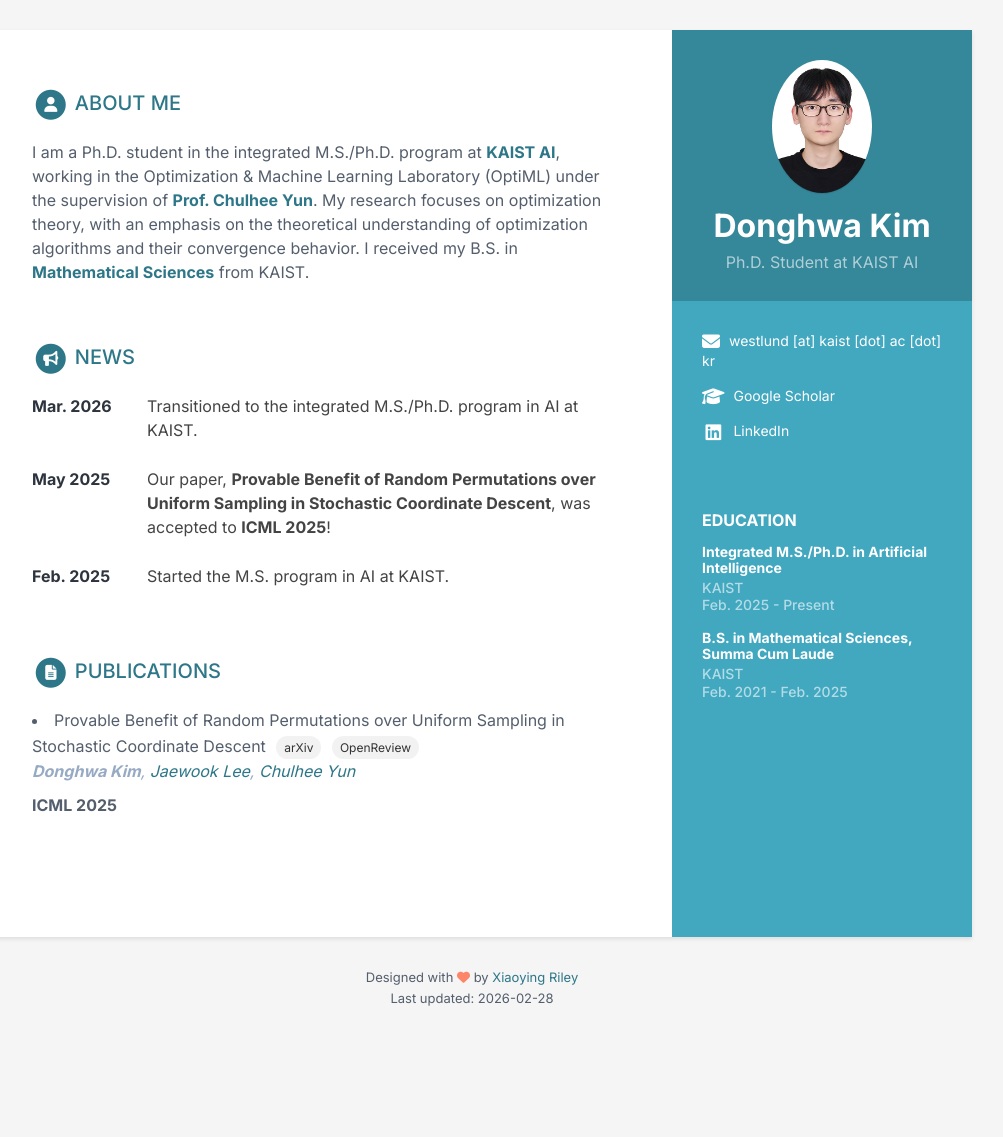
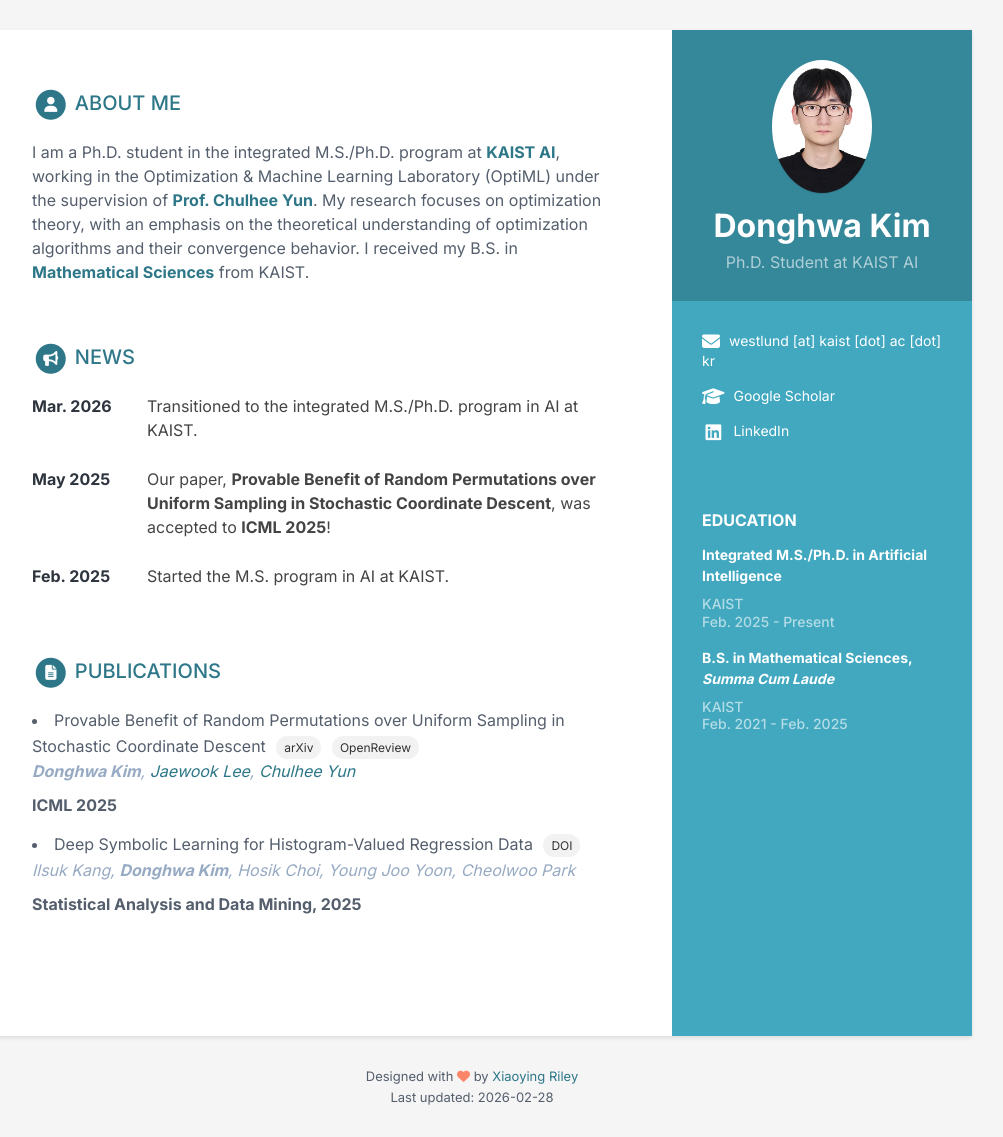
Before and after one commit to donghwakim0/donghwakim0.github.io, a Jekyll site: the page built from index.html, in a window 1280 px wide. Shown: the whole page, without its empty margins (168-1171 px from the left). Built offline with Jekyll 4.4.1, drawn with Linux system fonts in a browser that asks for light colours; before the commit the page ends 1039 px from its top, so only the background shows below that.

Commit message:
add publication; add doi button; markdownify education degree

```diff
--- a/_data/data.yml
+++ b/_data/data.yml
@@ -32,7 +32,7 @@ education:
   - degree: Integrated M.S./Ph.D. in Artificial Intelligence
     university: KAIST
     time: Feb. 2025 - Present
-  - degree: B.S. in Mathematical Sciences, Summa Cum Laude
+  - degree: B.S. in Mathematical Sciences, *Summa Cum Laude*
     university: KAIST
     time: Feb. 2021 - Feb. 2025
 
@@ -49,11 +49,14 @@ publications:
   title: Publications
   papers:
   - title: Provable Benefit of Random Permutations over Uniform Sampling in Stochastic Coordinate Descent
-    # link: "https://openreview.net/forum?id=KBUSuiLBMq"
     authors: "**Donghwa Kim**, [Jaewook Lee](https://jwlee-primal.com/), [Chulhee Yun](https://chulheeyun.github.io/)"
     conference: "**ICML 2025**"
     arxiv: "https://arxiv.org/abs/2505.23152"
     openreview: "https://openreview.net/forum?id=KBUSuiLBMq"
+  - title: Deep Symbolic Learning for Histogram-Valued Regression Data
+    authors: "Ilsuk Kang, **Donghwa Kim**, Hosik Choi, Young Joo Yoon, Cheolwoo Park"
+    conference: "**Statistical Analysis and Data Mining, 2025**"
+    doi: "https://doi.org/10.1002/sam.70033"
 
 
 footer: >
--- a/_includes/education.html
+++ b/_includes/education.html
@@ -9,7 +9,7 @@
 
     {% for graduation in education.info %}
     <div class="item">
-      <h4 class="degree">{{ graduation.degree }}</h4>
+      <h4 class="degree">{{ graduation.degree | markdownify }}</h4>
       <h5 class="meta">{{ graduation.university }}</h5>
       <div class="time">{{ graduation.time }}</div>
     </div><!--//item-->
--- a/_includes/publications.html
+++ b/_includes/publications.html
@@ -31,6 +31,9 @@
       {% if publication.openreview %}
         <a href="{{ publication.openreview }}" target="_blank" rel="noopener" class="pub-badge">OpenReview</a>
       {% endif %}
+      {% if publication.doi %}
+        <a href="{{ publication.doi }}" target="_blank" rel="noopener" class="pub-badge">DOI</a>
+      {% endif %}
     </li>
 
     <div class="publication-authors">{{ publication.authors | markdownify }}</div>
```
